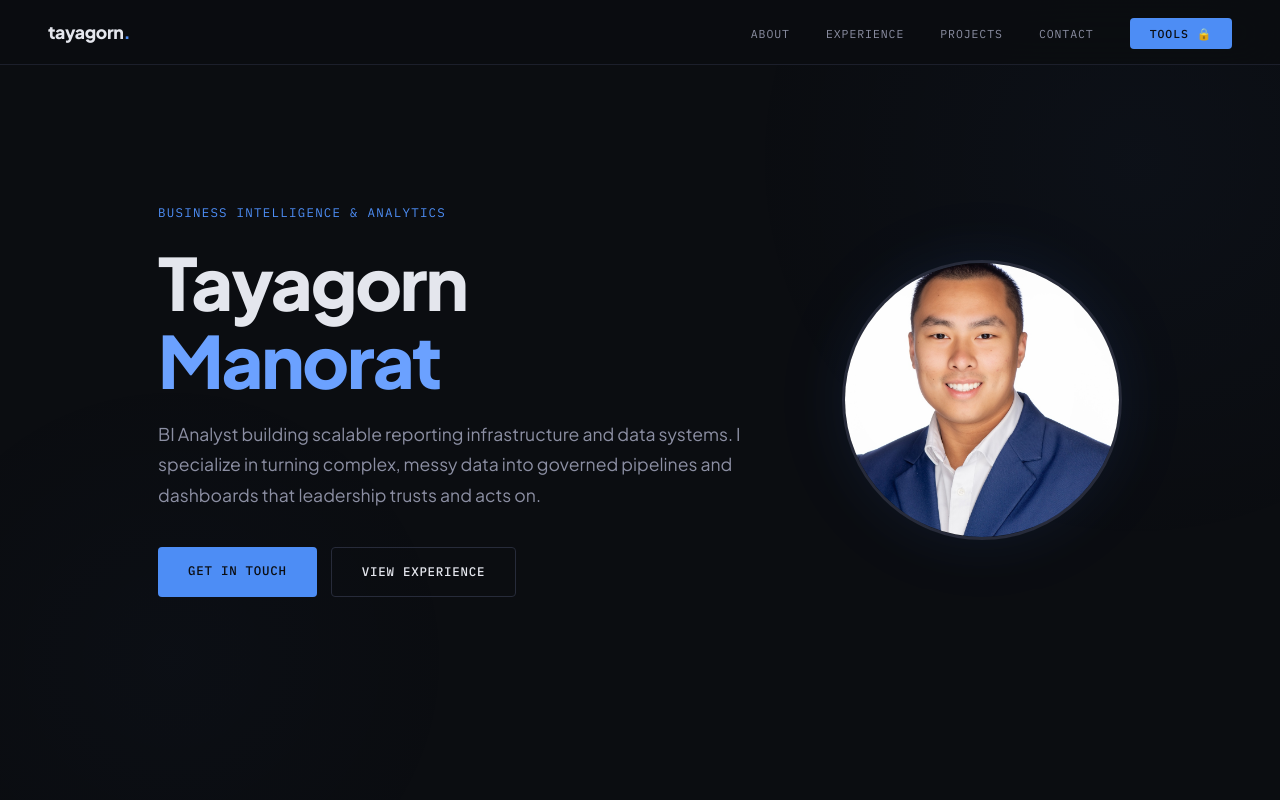
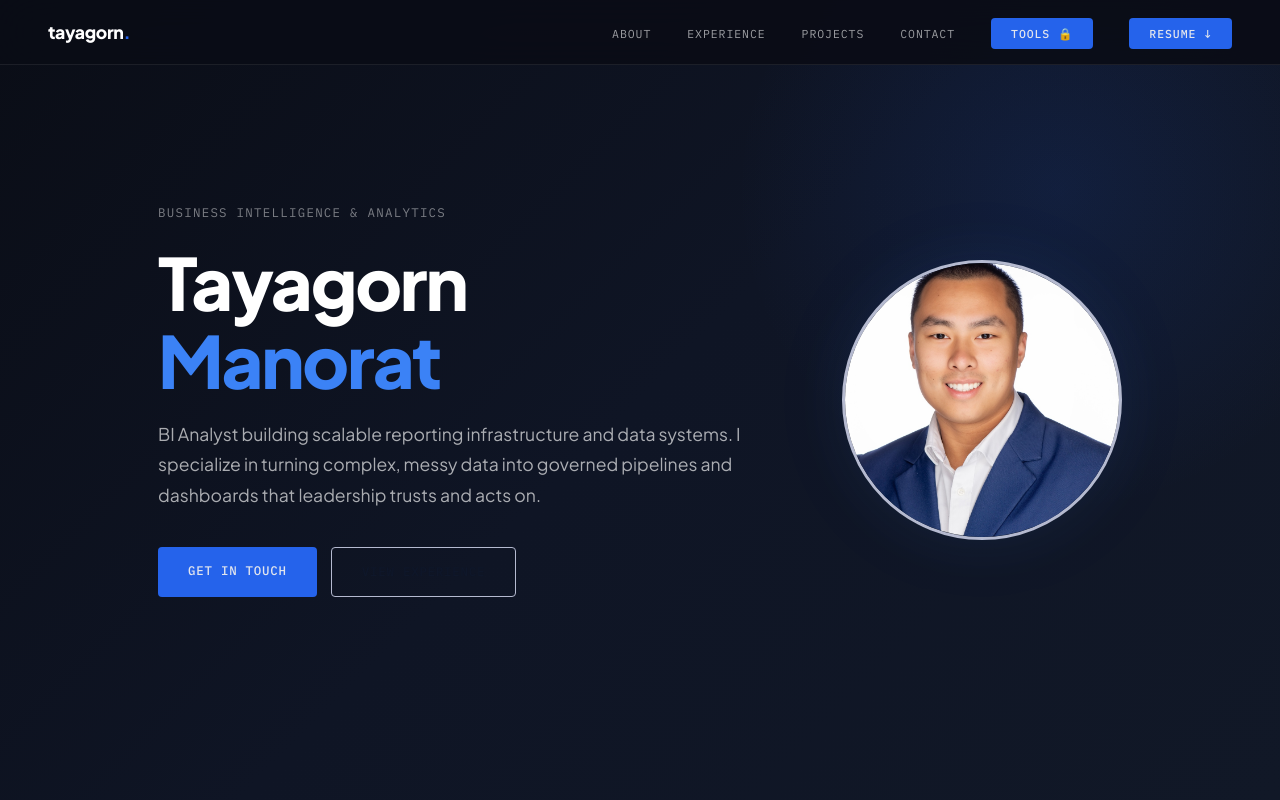
Before and after one commit to tmanorat/tayagorn.com, a plain HTML site: page index.html in a window 1280 px wide. Shown: the top 800 px of the page. Drawn offline with Linux system fonts and the light colour scheme.

Commit message:
Add files via upload

```diff
--- a/index.html
+++ b/index.html
@@ -8,20 +8,20 @@
   <link href="https://fonts.googleapis.com/css2?family=Plus+Jakarta+Sans:wght@300;400;500;600;700;800&family=IBM+Plex+Mono:wght@400;500&display=swap" rel="stylesheet">
   <style>
     :root {
-      --bg-primary: #0b0d11;
-      --bg-secondary: #0f1117;
-      --bg-card: #13151c;
-      --bg-card-hover: #181b24;
-      --accent: #4d8df5;
-      --accent-light: #6ba1ff;
-      --accent-dim: #4d8df518;
-      --accent-mid: #4d8df544;
-      --accent-glow: #4d8df522;
-      --text-primary: #e4e6ed;
-      --text-secondary: #8c8fa3;
-      --text-muted: #555770;
-      --border: #1c1f2b;
-      --border-hover: #272b3a;
+      --bg-primary: #e2e5ed;
+      --bg-secondary: #d8dce6;
+      --bg-card: #f2f4f9;
+      --bg-card-hover: #eaecf4;
+      --accent: #2563eb;
+      --accent-light: #3b82f6;
+      --accent-dim: #2563eb18;
+      --accent-mid: #2563eb44;
+      --accent-glow: #2563eb22;
+      --text-primary: #0f172a;
+      --text-secondary: #475569;
+      --text-muted: #94a3b8;
+      --border: #c8ccd9;
+      --border-hover: #b5bad0;
       --font-body: 'Plus Jakarta Sans', sans-serif;
       --font-mono: 'IBM Plex Mono', monospace;
     }
@@ -77,8 +77,8 @@
       justify-content: space-between;
       align-items: center;
       backdrop-filter: blur(24px);
-      background: #0b0d11dd;
-      border-bottom: 1px solid var(--border);
+      background: rgba(10, 13, 22, 0.92);
+      border-bottom: 1px solid rgba(255,255,255,0.08);
     }
 
     .nav-logo {
@@ -86,7 +86,7 @@
       font-weight: 800;
       font-size: 1.1rem;
       letter-spacing: -0.02em;
-      color: var(--text-primary);
+      color: #fff;
     }
 
     .nav-logo span {
@@ -103,14 +103,14 @@
     .nav-links a {
       font-family: var(--font-mono);
       font-size: 0.72rem;
-      color: var(--text-secondary);
+      color: rgba(255,255,255,0.6);
       text-decoration: none;
       text-transform: uppercase;
       letter-spacing: 0.08em;
       transition: color 0.3s ease;
     }
 
-    .nav-links a:hover { color: var(--accent-light); }
+    .nav-links a:hover { color: #fff; }
 
     .nav-resume {
       font-family: var(--font-mono) !important;
@@ -166,7 +166,25 @@
       min-height: 100vh;
       display: flex;
       align-items: center;
+      background: linear-gradient(135deg, #0a0d16 0%, #0f1525 50%, #111827 100%);
+      position: relative;
+      overflow: hidden;
     }
+    .hero::before {
+      content: '';
+      position: absolute;
+      top: -20%;
+      right: -10%;
+      width: 700px;
+      height: 700px;
+      border-radius: 50%;
+      background: radial-gradient(circle, rgba(37,99,235,0.12), transparent 65%);
+      pointer-events: none;
+    }
+    .hero-name, .hero-description, .hero-tag { color: #fff !important; }
+    .hero-name .accent { color: var(--accent-light) !important; }
+    .hero-description { color: rgba(255,255,255,0.65) !important; }
+    .hero-tag { color: rgba(255,255,255,0.45) !important; }
 
     .hero-inner {
       display: grid;
@@ -816,6 +834,7 @@
       <li><a href="#projects">Projects</a></li>
       <li><a href="#contact">Contact</a></li>
       <li><a href="#" class="nav-resume" onclick="openToolsModal(); return false;">Tools 🔒</a></li>
+      <li><a href="#" class="nav-resume" onclick="alert('Upload your resume PDF and this will link to it'); return false;">Resume ↓</a></li>
     </ul>
   </nav>
 
@@ -1165,7 +1184,7 @@
       display: none;
       position: fixed;
       inset: 0;
-      background: #0a0f1a;
+      background: #f0f2f7;
       z-index: 9999;
       align-items: center;
       justify-content: center;
@@ -1274,10 +1293,10 @@
       </div>
 
       <div id="tools-links">
-        <a href="https://polykalshidash.tayagorn.com" target="_blank" class="tool-link-card">
+        <a href="https://kalshipolydash.tayagorn.com" target="_blank" class="tool-link-card">
           <div>
             <div class="tool-name">PolyKalshi Arbitrage Bot</div>
-            <div class="tool-desc">polykalshidash.tayagorn.com</div>
+            <div class="tool-desc">kalshipolydash.tayagorn.com</div>
           </div>
           <span class="tool-arrow">&#x2197;</span>
         </a>
```
